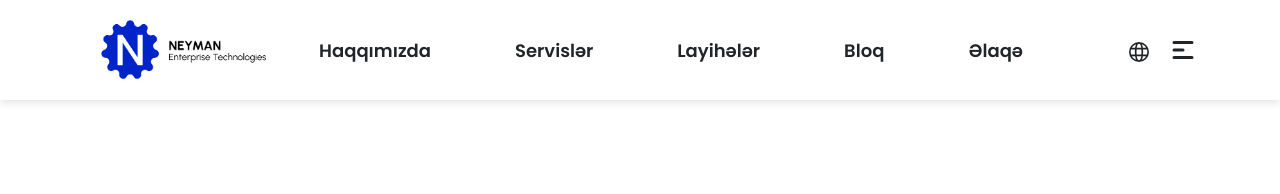
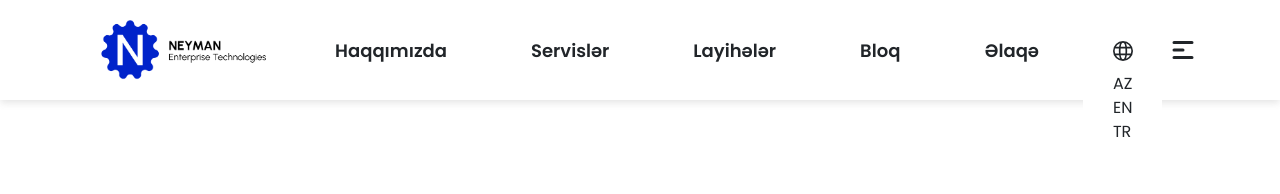
Before and after one commit to AysheUlukhan/neyman_frontend, a React (Vite) app: page / in a window 1280 px wide. Both pictures are taken after a click on the icon 1138 px from the left and 51 px from the top of the page. Shown: the top 194 px of the page. Built offline with nearby package versions, Linux system fonts and the light colour scheme.

Commit message:
navbar updated

```diff
--- a/src/components/Navbar/Navbar.css
+++ b/src/components/Navbar/Navbar.css
@@ -22,13 +22,24 @@ nav{
     box-shadow: rgba(99, 99, 99, 0.2) 0px 2px 8px 0px;
 }
 
+nav .lang{
+    position: relative;
+}
+
 nav .nav-drop-language {
-    background-color: var(--white);
-    display: none;
+    background-color: var(--white) !important;
+    /* display: none; */
+    position: absolute;
+    padding: 0 30px;
+    margin: 10px 0 0 -30px;
 
 }
 
-nav .nav-drop-language li:hover {
+nav .nav-drop-language p{
+    cursor: pointer;
+}
+
+/* nav .nav-drop-language li:hover {
     color: var(--dark) !important;
 }
 
@@ -40,7 +51,7 @@ nav .nav-language:hover .nav-drop-language {
 
 nav .nav-drop-language li {
     padding: 0 30px 0 0 !important;
-}
+} */
 
 nav .offcanvas-body .res-nav {
     margin-left: -24px;
--- a/src/components/Navbar/Navbar.jsx
+++ b/src/components/Navbar/Navbar.jsx
@@ -1,4 +1,4 @@
-import React from 'react';
+import React, { useRef, useState } from 'react';
 import logo from '../../assets/images/logo/neymanlogo.png';
 import { NavLink } from 'react-router-dom';
 import './Navbar.css';
@@ -16,6 +16,18 @@ import { GrLanguage } from "react-icons/gr";
 
 
 const Navbar = () => {
+
+  const [open, setOpen] = useState(false);
+
+  // const menuRef = useRef();
+  // const langRef = useRef();
+
+  // window.addEventListener("click", (e)=>{
+  //   if(e.target !== menuRef.current && e.target !== langRef.current){
+  //     setOpen(false);
+  //   }
+  // })
+
   return (
     <nav className=' sticky-top'>
       <div className='container'>
@@ -45,7 +57,7 @@ const Navbar = () => {
                 <NavLink to='/Contact' className='nav-link fw-semibold '>Əlaqə</NavLink>
               </li>
 
-              <ul>
+              {/* <ul>
                 <li className='nav-language'><GrLanguage className='me-2 fs-20 cursor-pointer' />
                   <ul className='nav-drop-language'>
                     <li>Az</li>
@@ -53,12 +65,27 @@ const Navbar = () => {
                     <li>Tr</li>
                   </ul>
                 </li>
-              </ul>
+              </ul> */}
+              <div className='lang'>
+                <GrLanguage onClick={() => setOpen(!open)} className='me-2 fs-20 cursor-pointer nav-language' />
+                {
+                  open && (
+                    <div className='nav-drop-language'>
+                      <p onClick={() => setOpen(false)}>AZ</p>
+                      <p onClick={() => setOpen(false)}>EN</p>
+                      <p onClick={() => setOpen(false)}>TR</p>
+                    </div>
+
+                  )
+                }
+
+              </div>
+
             </ul>
           </div>
           <div>
             <div className='d-flex'>
-              <ul className='d-d-inline-block d-lg-none d-xxl-none d-xl-none'>
+              {/* <ul className='d-inline-block d-lg-none d-xxl-none d-xl-none'>
                 <li className='nav-language'><GrLanguage className='me-2 fs-20 cursor-pointer' />
                   <ul className='nav-drop-language'>
                     <li>Az</li>
@@ -66,7 +93,23 @@ const Navbar = () => {
                     <li>Tr</li>
                   </ul>
                 </li>
-              </ul>
+              </ul> */}
+
+              <div className='lang d-inline-block d-lg-none d-xxl-none d-xl-none'>
+                <GrLanguage onClick={() => setOpen(!open)} className='me-2 fs-20 cursor-pointer nav-language' />
+                {
+                  open && (
+                    <div className='nav-drop-language'>
+                      <p onClick={() => setOpen(false)}>AZ</p>
+                      <p onClick={() => setOpen(false)}>EN</p>
+                      <p onClick={() => setOpen(false)}>TR</p>
+                    </div>
+
+                  )
+                }
+
+              </div>
+
               {/* <GrLanguage className='me-2 fs-20 cursor-pointer d-d-inline-block d-lg-none d-xxl-none d-xl-none' /> */}
               <HiMenuAlt1 className='fs-30 cursor-pointer' data-bs-toggle="offcanvas" data-bs-target="#offcanvasRight" aria-controls="offcanvasRight" />
             </div>
```
